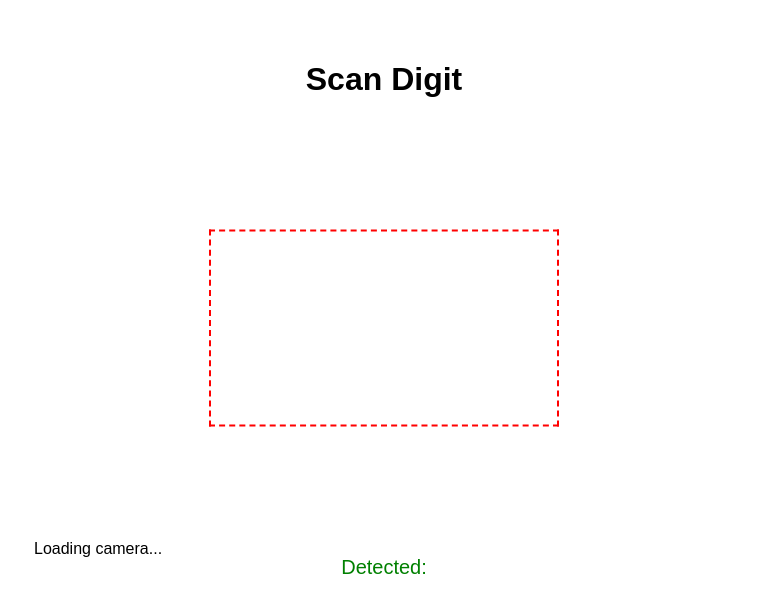
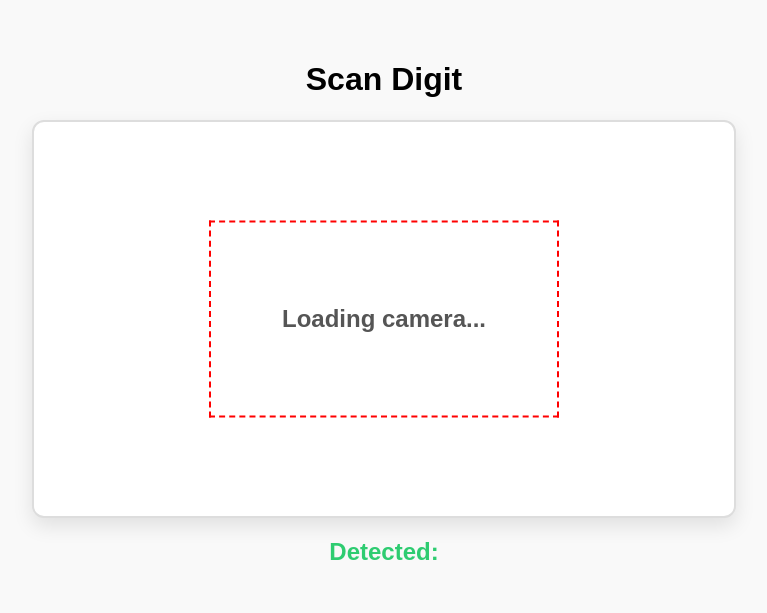
Before and after one commit to developbyarya/realtime-ocr, a Python web app: template templates/index.html in a window 1280 px wide. Shown: the top 613 px of the page, without its empty margins (256-1023 px from the left). Run offline with Jinja, Linux system fonts and the light colour scheme; the template is opened without the code that fills it, so the values that code supplies are empty; some libraries are stand-ins or nearby versions.

Commit message:
better view

```diff
--- a/server.js
+++ b/server.js
@@ -74,7 +74,7 @@
 const gracefulShutdown = async () => {
   console.log("Shutting down server...");
   await worker.terminate();
-  server.close(() => {
+  httpServer.close(() => {
     console.log("Server closed");
     process.exit(0);
   });
--- a/static/main_script.js
+++ b/static/main_script.js
@@ -37,22 +37,23 @@
   }
   // Add to buffer
   //   console.log("OCR Result:", data.text);
-  ocrResultsBuffer.push(data.text);
+  ocrResultsBuffer.push(data.text.trim());
   if (ocrResultsBuffer.length > MAX_BUFFER_SIZE) {
     ocrResultsBuffer.shift(); // remove oldest
   }
   //   console.log(ocrResultsBuffer);
   // Count frequency
   const counts = {};
-  console.log(counts);
   for (const result of ocrResultsBuffer) {
     counts[result] = (counts[result] || 0) + 1;
   }
+
+  console.log(counts);
   // Check if any result reaches 90%
   const accepted = Object.entries(counts).find(([value, count]) => {
     return count / ocrResultsBuffer.length >= CONSISTENCY_THRESHOLD;
   });
-  if (accepted && ocrResultsBuffer.length > 3) {
+  if (accepted && ocrResultsBuffer.length > 4) {
     const [finalResult] = accepted;
     console.log("✅ Stable result:", finalResult);
 
@@ -186,6 +187,9 @@
   console.log("Video is ready!");
   setTimeout(() => {
     document.getElementById("cameraStatus").innerText = "Camera ready!";
+    setTimeout(() => {
+      document.getElementById("cameraStatus").style.opacity = 0;
+    }, 1000);
   }, 3000);
 
   renderVideo(); // start loop only after it's ready
--- a/static/style.css
+++ b/static/style.css
@@ -4,17 +4,24 @@
   display: flex;
   flex-direction: column;
   align-items: center;
+  background: #f9f9f9;
 }
 #result {
   margin-top: 20px;
-  font-size: 20px;
-  color: green;
+  font-size: 24px;
+  color: #2ecc71;
+  font-weight: bold;
 }
 
 .video-box {
   width: 700px;
   aspect-ratio: 16 / 9;
   height: auto;
+  border: 2px solid #ddd;
+  border-radius: 12px;
+  overflow: hidden;
+  box-shadow: 0 8px 20px rgba(0, 0, 0, 0.1);
+  background: white;
 }
 
 .video-box video {
@@ -45,4 +52,38 @@
   border: 2px dashed red;
   box-sizing: border-box;
   transform: translate(-50%, -50%);
+  animation: dash 2s linear infinite;
 }
+
+/* Center the camera status */
+#cameraStatus {
+  position: absolute;
+  top: 50%;
+  left: 50%;
+  transform: translate(-50%, -50%);
+  font-size: 24px;
+  font-weight: bold;
+  color: #555;
+  background: rgba(255, 255, 255, 0.8);
+  padding: 10px 20px;
+  border-radius: 8px;
+}
+#back-button {
+  margin-top: 20px;
+  padding: 10px 20px;
+  text-decoration: none;
+  background-color: #3498db;
+  color: white;
+  border-radius: 8px;
+  font-weight: bold;
+  transition: background-color 0.3s;
+}
+#back-button:hover {
+  background-color: #2980b9;
+}
+@keyframes dash {
+  to {
+    border-color: red;
+    border-style: dashed;
+  }
+}
```
